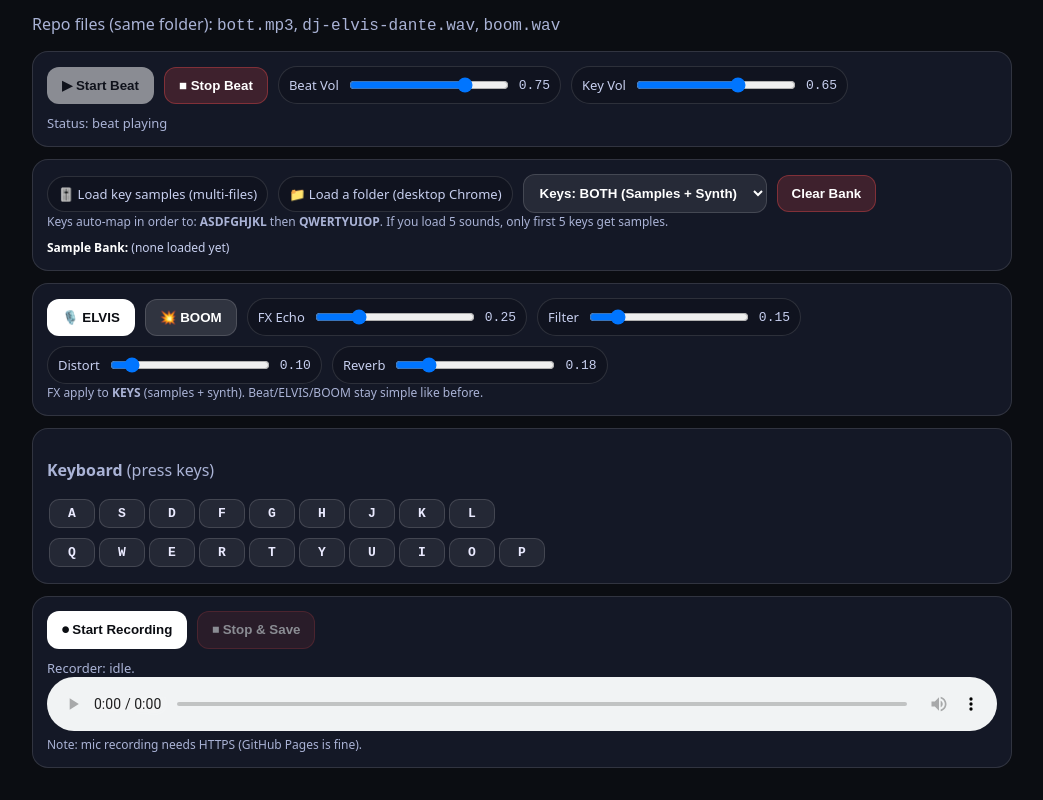
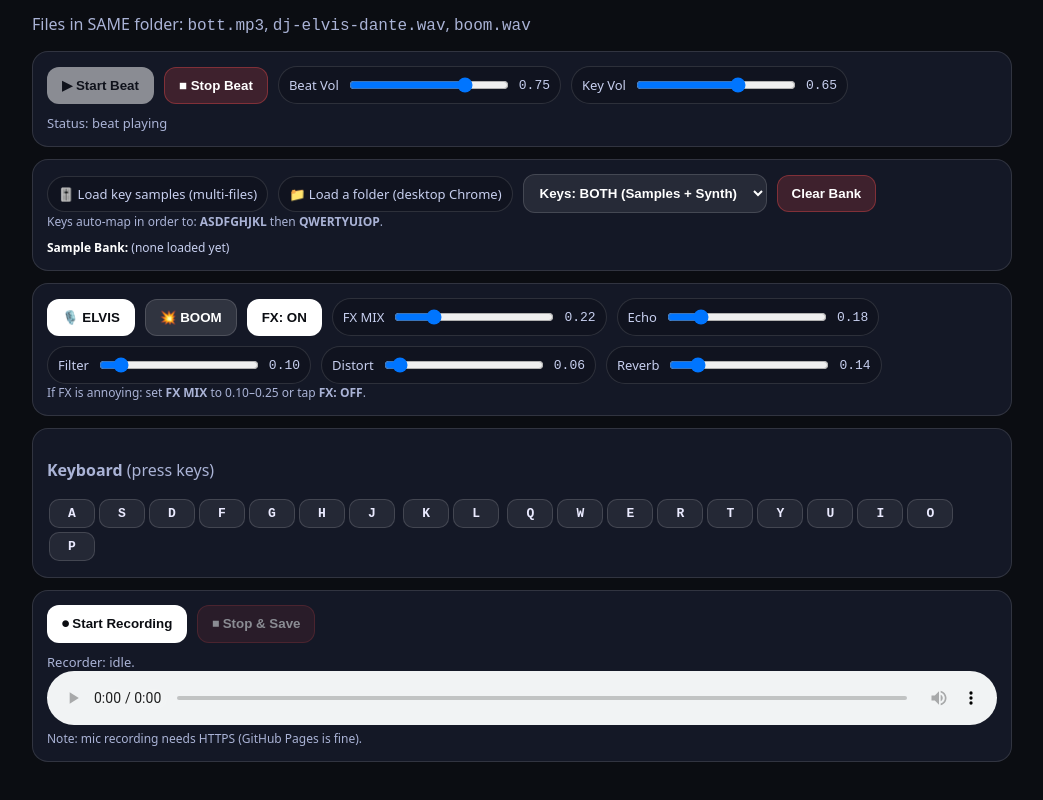
Before and after one commit to lubinronald36-design/DJ1, a plain HTML site: page index.html in a window 1280 px wide. Both pictures are taken after a click on the button "▶ Start Beat". Shown: the part 66-866 px from the top of the page, without its empty margins (118-1161 px from the left). Drawn offline with Linux system fonts and the light colour scheme.

Commit message:
Refactor index.html for clarity and sound adjustments
Updated title and improved formatting for file list and FX controls. Adjusted audio parameters for better sound quality.

```diff
--- a/index.html
+++ b/index.html
@@ -3,7 +3,7 @@
 <head>
 <meta charset="utf-8">
 <meta name="viewport" content="width=device-width,initial-scale=1">
-<title>MyChillingTime — UPGRADED (Samples + Synth + FX)</title>
+<title>MyChillingTime — UPGRADED (BOTH + FX FIX)</title>
 
 <style>
 body{margin:0;padding:20px;font-family:system-ui,Arial;background:#0b0d12;color:#eaeaff}
@@ -35,7 +35,10 @@ a{color:#9fffcf}
 <div class="wrap">
 <h1>MyChillingTime — UPGRADED</h1>
 <p class="muted">
-Repo files (same folder): <span class="mono">bott.mp3</span>, <span class="mono">dj-elvis-dante.wav</span>, <span class="mono">boom.wav</span>
+Files in SAME folder:
+<span class="mono">bott.mp3</span>,
+<span class="mono">dj-elvis-dante.wav</span>,
+<span class="mono">boom.wav</span>
 </p>
 
 <!-- BEAT -->
@@ -82,54 +85,62 @@ Repo files (same folder): <span class="mono">bott.mp3</span>, <span class="mono"
   </div>
 
   <div class="small">
-    Keys auto-map in order to: <b>ASDFGHJKL</b> then <b>QWERTYUIOP</b>. If you load 5 sounds, only first 5 keys get samples.
+    Keys auto-map in order to: <b>ASDFGHJKL</b> then <b>QWERTYUIOP</b>.
   </div>
 
   <div class="list" id="bankList"><b>Sample Bank:</b> (none loaded yet)</div>
 </div>
 
-<!-- FX -->
+<!-- FX (FIXED: ON/OFF + MIX + SOFT DISTORTION + SAFE ECHO) -->
 <div class="card">
   <div class="row">
     <button id="elvisBtn" class="primary">🎙️ ELVIS</button>
     <button id="boomBtn">💥 BOOM</button>
 
+    <button id="fxToggle" class="primary">FX: ON</button>
+
     <span class="pill">
-      FX Echo
-      <input id="echoAmt" type="range" min="0" max="1" step="0.01" value="0.25">
-      <span id="echoLabel" class="mono">0.25</span>
+      FX MIX
+      <input id="mixAmt" type="range" min="0" max="1" step="0.01" value="0.22">
+      <span id="mixLabel" class="mono">0.22</span>
+    </span>
+
+    <span class="pill">
+      Echo
+      <input id="echoAmt" type="range" min="0" max="1" step="0.01" value="0.18">
+      <span id="echoLabel" class="mono">0.18</span>
     </span>
 
     <span class="pill">
       Filter
-      <input id="filterAmt" type="range" min="0" max="1" step="0.01" value="0.15">
-      <span id="filterLabel" class="mono">0.15</span>
+      <input id="filterAmt" type="range" min="0" max="1" step="0.01" value="0.10">
+      <span id="filterLabel" class="mono">0.10</span>
     </span>
 
     <span class="pill">
       Distort
-      <input id="distAmt" type="range" min="0" max="1" step="0.01" value="0.10">
-      <span id="distLabel" class="mono">0.10</span>
+      <input id="distAmt" type="range" min="0" max="1" step="0.01" value="0.06">
+      <span id="distLabel" class="mono">0.06</span>
     </span>
 
     <span class="pill">
       Reverb
-      <input id="reverbAmt" type="range" min="0" max="1" step="0.01" value="0.18">
-      <span id="reverbLabel" class="mono">0.18</span>
+      <input id="reverbAmt" type="range" min="0" max="1" step="0.01" value="0.14">
+      <span id="reverbLabel" class="mono">0.14</span>
     </span>
   </div>
-  <div class="small">FX apply to <b>KEYS</b> (samples + synth). Beat/ELVIS/BOOM stay simple like before.</div>
+
+  <div class="small">
+    If FX is annoying: set <b>FX MIX</b> to 0.10–0.25 or tap <b>FX: OFF</b>.
+  </div>
 </div>
 
 <!-- KEYS -->
 <div class="card">
   <p class="muted"><b>Keyboard</b> (press keys)</p>
-  <div>
-    <kbd>A</kbd><kbd>S</kbd><kbd>D</kbd><kbd>F</kbd><kbd>G</kbd><kbd>H</kbd><kbd>J</kbd><kbd>K</kbd><kbd>L</kbd>
-  </div>
-  <div style="margin-top:6px">
-    <kbd>Q</kbd><kbd>W</kbd><kbd>E</kbd><kbd>R</kbd><kbd>T</kbd><kbd>Y</kbd><kbd>U</kbd><kbd>I</kbd><kbd>O</kbd><kbd>P</kbd>
-  </div>
+  <kbd>A</kbd><kbd>S</kbd><kbd>D</kbd><kbd>F</kbd><kbd>G</kbd><kbd>H</kbd><kbd>J</kbd>
+  <kbd>K</kbd><kbd>L</kbd>
+  <kbd>Q</kbd><kbd>W</kbd><kbd>E</kbd><kbd>R</kbd><kbd>T</kbd><kbd>Y</kbd><kbd>U</kbd><kbd>I</kbd><kbd>O</kbd><kbd>P</kbd>
 </div>
 
 <!-- RECORDER -->
@@ -140,14 +151,13 @@ Repo files (same folder): <span class="mono">bott.mp3</span>, <span class="mono"
   </div>
   <div class="status" id="recStatus">Recorder: idle.</div>
   <audio id="playback" controls></audio>
-  <a id="download" style="display:none">⬇ Download recording</a>
+  <a id="download" style="display:none;color:#9fffcf">⬇ Download recording</a>
   <div class="small">Note: mic recording needs HTTPS (GitHub Pages is fine).</div>
 </div>
-
 </div>
 
 <script>
-/* FILES (from your current build) */
+/* FILES */
 const BEAT_FILE="bott.mp3";
 const ELVIS_FILE="dj-elvis-dante.wav";
 const BOOM_FILE="boom.wav";
@@ -162,12 +172,16 @@ const keyVol=document.getElementById("keyVol");
 const keyVolLabel=document.getElementById("keyVolLabel");
 const elvisBtn=document.getElementById("elvisBtn");
 const boomBtn=document.getElementById("boomBtn");
+
 const sampleFiles=document.getElementById("sampleFiles");
 const sampleFolder=document.getElementById("sampleFolder");
 const bankList=document.getElementById("bankList");
 const keyMode=document.getElementById("keyMode");
 const clearBank=document.getElementById("clearBank");
 
+const fxToggle=document.getElementById("fxToggle");
+const mixAmt=document.getElementById("mixAmt");
+const mixLabel=document.getElementById("mixLabel");
 const echoAmt=document.getElementById("echoAmt");
 const filterAmt=document.getElementById("filterAmt");
 const distAmt=document.getElementById("distAmt");
@@ -177,30 +191,31 @@ const filterLabel=document.getElementById("filterLabel");
 const distLabel=document.getElementById("distLabel");
 const reverbLabel=document.getElementById("reverbLabel");
 
-/* SIMPLE AUDIO (beat + buttons) */
+/* AUDIO (simple) */
 const beat=new Audio(BEAT_FILE); beat.loop=true;
 const elvis=new Audio(ELVIS_FILE);
 const boom=new Audio(BOOM_FILE);
 
-/* WEB AUDIO CORE */
+/* WEB AUDIO */
 let ctx;
 function ac(){
   if(!ctx) ctx=new (window.AudioContext||window.webkitAudioContext)();
   return ctx;
 }
 
-/* ===== KEY ENGINE (Samples + Synth + FX) ===== */
+/* ===== KEY ENGINE ===== */
 const KEY_ORDER = "ASDFGHJKLQWERTYUIOP".split("");
 const KEYS = new Set(KEY_ORDER);
 
-/* Sample Bank: key -> AudioBuffer */
-const sampleBank = new Map(); // key => {name, buffer}
+/* Sample bank: key -> {name, buffer} */
+const sampleBank = new Map();
 
-/* FX Nodes */
+/* FX graph nodes */
 let master, dryGain, fxIn, filter, delay, feedback, reverbSend, convolver, distort, wetGain;
+let fxEnabled = true;
 
-/* Create a tiny impulse for reverb (no external file) */
-function makeImpulse(seconds=1.5, decay=2.5){
+/* Impulse reverb */
+function makeImpulse(seconds=1.6, decay=2.2){
   const c = ac();
   const rate = c.sampleRate;
   const length = Math.floor(rate * seconds);
@@ -214,14 +229,15 @@ function makeImpulse(seconds=1.5, decay=2.5){
   return impulse;
 }
 
+/* Soft distortion curve (less harsh) */
 function makeDistortionCurve(amount){
-  const k = amount*600;
   const n = 44100;
   const curve = new Float32Array(n);
-  const deg = Math.PI / 180;
+  const a = Math.max(0, Math.min(1, amount));
+  const drive = 1 + a * 12;
   for(let i=0;i<n;i++){
     const x = (i*2/n) - 1;
-    curve[i] = (3+k)*x*20*deg / (Math.PI + k*Math.abs(x));
+    curve[i] = Math.tanh(x * drive);
   }
   return curve;
 }
@@ -231,13 +247,13 @@ function ensureGraph(){
   if(master) return;
 
   master = c.createGain();
-  master.gain.value = 0.8;
+  master.gain.value = 0.65;
 
-  // dry path
-  dryGain = c.createGain(); dryGain.gain.value = 1.0;
+  dryGain = c.createGain();
+  dryGain.gain.value = 1.0;
 
-  // fx chain
   fxIn = c.createGain();
+  fxIn.gain.value = 1.0;
 
   filter = c.createBiquadFilter();
   filter.type = "lowpass";
@@ -248,40 +264,36 @@ function ensureGraph(){
   distort.oversample = "4x";
 
   delay = c.createDelay(1.0);
-  delay.delayTime.value = 0.18;
+  delay.delayTime.value = 0.14;
 
   feedback = c.createGain();
-  feedback.gain.value = 0.25;
+  feedback.gain.value = 0.12;
 
-  // reverb
   convolver = c.createConvolver();
-  convolver.buffer = makeImpulse(1.7, 2.2);
+  convolver.buffer = makeImpulse(1.6, 2.2);
 
   reverbSend = c.createGain();
-  reverbSend.gain.value = 0.18;
+  reverbSend.gain.value = 0.10;
 
   wetGain = c.createGain();
-  wetGain.gain.value = 0.65;
-
-  // wiring:
-  // source -> dry -> master
-  // source -> fxIn -> filter -> distort -> delay -> wetGain -> master
-  // delay -> feedback -> delay (feedback loop)
-  // fxIn -> reverbSend -> convolver -> wetGain -> master
+  wetGain.gain.value = 0.0; // controlled by FX MIX
 
   // feedback loop
   delay.connect(feedback);
   feedback.connect(delay);
 
+  // FX chain
   fxIn.connect(filter);
   filter.connect(distort);
   distort.connect(delay);
   delay.connect(wetGain);
 
+  // Reverb
   fxIn.connect(reverbSend);
   reverbSend.connect(convolver);
   convolver.connect(wetGain);
 
+  // dry + wet to master
   dryGain.connect(master);
   wetGain.connect(master);
 
@@ -295,34 +307,51 @@ function syncFX(){
   filterLabel.textContent = (+filterAmt.value).toFixed(2);
   distLabel.textContent = (+distAmt.value).toFixed(2);
   reverbLabel.textContent = (+reverbAmt.value).toFixed(2);
+  mixLabel.textContent = (+mixAmt.value).toFixed(2);
 
   if(!master) return;
 
-  // Echo = feedback amount + delay mix effect strength
-  feedback.gain.value = +echoAmt.value * 0.65;
+  // overall key volume
+  master.gain.value = Math.max(0.05, +keyVol.value);
 
-  // Filter = lower the cutoff as slider increases
-  const amt = +filterAmt.value;
-  const minF = 600;      // deep lowpass
-  const maxF = 18000;    // almost open
-  filter.frequency.value = maxF - amt*(maxF-minF);
+  // FX ON/OFF + MIX (main "not annoying" control)
+  const mix = fxEnabled ? (+mixAmt.value) : 0;
+  dryGain.gain.value = 1 - (mix * 0.85);
+  wetGain.gain.value = mix;
 
-  // Distortion curve
-  distort.curve = makeDistortionCurve(+distAmt.value);
+  // Echo (safe cap so it never screams)
+  const e = +echoAmt.value;
+  delay.delayTime.value = 0.10 + e * 0.18;              // 0.10..0.28
+  feedback.gain.value  = Math.min(0.45, e * 0.55);      // hard cap
 
-  // Reverb send
-  reverbSend.gain.value = +reverbAmt.value * 0.7;
+  // Filter (gentle)
+  const f = +filterAmt.value;
+  const minF = 900;
+  const maxF = 18000;
+  filter.frequency.value = maxF - f * (maxF - minF);
 
-  // Key volume overall (master gain)
-  master.gain.value = Math.max(0.05, +keyVol.value);
+  // Distortion (soft)
+  const d = +distAmt.value;
+  distort.curve = makeDistortionCurve(d);
+
+  // Reverb (gentle)
+  const r = +reverbAmt.value;
+  reverbSend.gain.value = r * 0.45;
 }
 
+mixAmt.oninput = syncFX;
 echoAmt.oninput=syncFX;
 filterAmt.oninput=syncFX;
 distAmt.oninput=syncFX;
 reverbAmt.oninput=syncFX;
 
-/* Play sample assigned to a key */
+fxToggle.onclick = ()=>{
+  fxEnabled = !fxEnabled;
+  fxToggle.textContent = fxEnabled ? "FX: ON" : "FX: OFF";
+  syncFX();
+};
+
+/* Play sample on key */
 function playSampleForKey(key){
   const entry = sampleBank.get(key);
   if(!entry) return false;
@@ -332,7 +361,7 @@ function playSampleForKey(key){
   const src = c.createBufferSource();
   src.buffer = entry.buffer;
 
-  // route: src -> dry + fx
+  // route to dry + fx
   src.connect(dryGain);
   src.connect(fxIn);
 
@@ -340,7 +369,7 @@ function playSampleForKey(key){
   return true;
 }
 
-/* Play synth for key (random DJ-ish blip) */
+/* Play synth on key */
 function playSynth(){
   ensureGraph();
   const c = ac();
@@ -348,34 +377,35 @@ function playSynth(){
   const o = c.createOscillator();
   const g = c.createGain();
 
-  // a little punchy envelope
   const now = c.currentTime;
-  const base = 140 + Math.random()*900;
-  o.type = Math.random() > 0.5 ? "sawtooth" : "square";
+  const base = 180 + Math.random()*820;
+
+  o.type = Math.random() > 0.5 ? "sine" : "triangle";
   o.frequency.setValueAtTime(base, now);
-  o.frequency.exponentialRampToValueAtTime(base*0.6, now+0.10);
+  o.frequency.exponentialRampToValueAtTime(base*0.65, now+0.12);
 
   g.gain.setValueAtTime(0.001, now);
-  g.gain.exponentialRampToValueAtTime(0.35, now+0.01);
-  g.gain.exponentialRampToValueAtTime(0.001, now+0.14);
+  g.gain.exponentialRampToValueAtTime(0.40, now+0.012);
+  g.gain.exponentialRampToValueAtTime(0.001, now+0.16);
 
   o.connect(g);
 
-  // route through dry + fx
+  // route to dry + fx
   g.connect(dryGain);
   g.connect(fxIn);
 
   o.start(now);
-  o.stop(now+0.15);
+  o.stop(now+0.18);
 }
 
-/* Key handler */
+/* Keyboard */
 window.addEventListener("keydown", async (e)=>{
   const k = e.key.toUpperCase();
   if(!KEYS.has(k)) return;
   e.preventDefault();
 
   try{ await ac().resume(); }catch{}
+  ensureGraph();
 
   const mode = keyMode.value;
   let didSample = false;
@@ -384,14 +414,14 @@ window.addEventListener("keydown", async (e)=>{
     didSample = playSampleForKey(k);
   }
   if(mode === "synth" || mode === "both"){
-    // If sample exists, still add synth layer in BOTH mode
-    // If sample not found and mode is BOTH, synth still plays (nice fallback)
     playSynth();
   }
 
+  const sampleName = didSample ? sampleBank.get(k).name : "(no sample)";
+  statusEl.textContent = `Key ${k} → ${mode.toUpperCase()} | Sample: ${sampleName}`;
 },{passive:false});
 
-/* Load audio files -> decode -> map to keys */
+/* Load files -> decode -> map */
 async function loadFiles(fileList){
   const files = Array.from(fileList || []).filter(f => f.type.startsWith("audio/"));
   if(!files.length){
@@ -402,10 +432,8 @@ async function loadFiles(fileList){
   await ac().resume();
   ensureGraph();
 
-  // Clear previous
   sampleBank.clear();
 
-  // Decode in order and map to KEY_ORDER
   const c = ac();
   const max = Math.min(files.length, KEY_ORDER.length);
 
@@ -420,6 +448,7 @@ async function loadFiles(fileList){
   }
 
   renderBank();
+  statusEl.textContent = `Loaded ${sampleBank.size} samples. Press keys now.`;
 }
 
 function renderBank(){
@@ -446,9 +475,10 @@ sampleFolder.addEventListener("change", e => loadFiles(e.target.files));
 clearBank.onclick=()=>{
   sampleBank.clear();
   renderBank();
+  statusEl.textContent = "Sample bank cleared.";
 };
 
-/* VOLUMES (beat + labels) */
+/* Volumes */
 function syncVol(){
   beat.volume=+beatVol.value;
   beatVolLabel.textContent=(+beatVol.value).toFixed(2);
@@ -458,12 +488,12 @@ function syncVol(){
 beatVol.oninput=syncVol;
 keyVol.oninput=syncVol;
 syncVol();
-syncFX();
 
 /* BEAT */
 startBeat.onclick=async()=>{
   try{
     await ac().resume();
+    ensureGraph();
     beat.currentTime=0;
     await beat.play();
     startBeat.disabled=true; stopBeat.disabled=false;
@@ -478,11 +508,11 @@ stopBeat.onclick=()=>{
   statusEl.textContent="Status: stopped";
 };
 
-/* FX Buttons (simple like before) */
+/* FX Buttons */
 elvisBtn.onclick=async()=>{ try{await ac().resume(); elvis.currentTime=0; await elvis.play();}catch{} };
 boomBtn.onclick=async()=>{ try{await ac().resume(); boom.currentTime=0; await boom.play();}catch{} };
 
-/* RECORDER (same as your final) */
+/* RECORDER */
 const recBtn=document.getElementById("recBtn");
 const stopRecBtn=document.getElementById("stopRecBtn");
 const recStatus=document.getElementById("recStatus");
@@ -502,7 +532,7 @@ recBtn.onclick=async()=>{
     playback.src=url;
     download.href=url;
     download.download="mychillingtime-voice.webm";
-    download.style.display="inline-block";
+    download.style.display="block";
     recStatus.textContent="Recorder: saved";
     stream.getTracks().forEach(t=>t.stop());
   };
```
